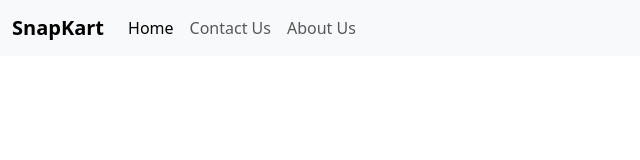
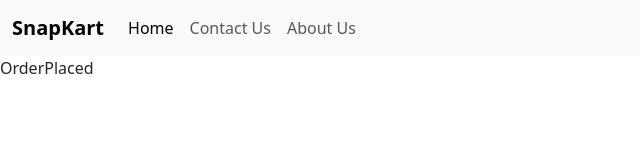
Before and after one commit to syedsuhel/shopping-list-app, a React (Vite) app: page /order in a window 1280 px wide. Shown: the top 160 px of the page, without its empty margins (0-640 px from the left). Built offline with nearby package versions, Linux system fonts and the light colour scheme.

Commit message:
Order placed Page Created

```diff
--- a/src/App.jsx
+++ b/src/App.jsx
@@ -11,6 +11,7 @@ import Category from "./Component/Category";
 import ProductTab from "./Component/ProductTab";
 import ProductReview from "./Component/ProductReview";
 import Cart from "./Component/Cart";
+import OrderPlaced from "./Component/OrderPlaced";
 
 function App() {
   return (
@@ -30,6 +31,7 @@ function App() {
           <Route path="reviews" element={<ProductReview />} />
         </Route>
         <Route path="/cart/:quantity" element={<Cart/>}/>
+        <Route path="/order/" element={<OrderPlaced/>}/>
       </Routes>
     </>
   );
--- a/src/Component/Cart.jsx
+++ b/src/Component/Cart.jsx
@@ -1,5 +1,5 @@
 import React, { useState } from "react";
-import { useLocation, useParams } from "react-router-dom";
+import { Link, useLocation, useParams } from "react-router-dom";
 
 function Cart() {
   const { quantity } = useParams();
@@ -149,10 +149,8 @@ function Cart() {
                           {product?.discountPercentage > 0 && (
                             <small className="text-success">
                               You save{" "}
-                              {(
-                                (mrpPrice || 0) - product.price
-                              ).toFixed(2)}{" "}
-                              per item
+                              {((mrpPrice || 0) - product.price).toFixed(2)} per
+                              item
                             </small>
                           )}
                         </div>
@@ -217,7 +215,7 @@ function Cart() {
                   </small>
                   <small> $ </small>
                   <span className="fw-bolder">
-                    {((product.price* qty)+shpFees).toFixed(2)}
+                    {(product.price * qty + shpFees).toFixed(2)}
                   </span>
                 </div>
               </div>
@@ -231,7 +229,7 @@ function Cart() {
                     {(
                       Number(mrpPrice) * qty +
                       shpFees -
-                      ((product.price* qty)+shpFees)
+                      (product.price * qty + shpFees)
                     ).toFixed(2)}
                   </span>
                 </div>
@@ -244,14 +242,16 @@ function Cart() {
                 <div className="col-6">
                   <small className="fw-bold"> $ </small>
                   <span className="fw-bold text-success">
-                    {((product.price* qty)+shpFees).toFixed(2)}
+                    {(product.price * qty + shpFees).toFixed(2)}
                   </span>
                 </div>
                 {/* place button */}
                 <div className="col-6 text-end ">
-                  <button className="btn btn-warning fw-bold px-5 ">
-                    Place Order
-                  </button>
+                  <Link to={`/order/`}>
+                    <button className="btn btn-warning fw-bold px-5 ">
+                      Place Order
+                    </button>
+                  </Link>
                 </div>
               </div>
             </div>
--- /dev/null
+++ b/src/Component/OrderPlaced.jsx
@@ -0,0 +1,9 @@
+import React from 'react'
+
+function OrderPlaced() {
+  return (
+    <div>OrderPlaced</div>
+  )
+}
+
+export default OrderPlaced
```
